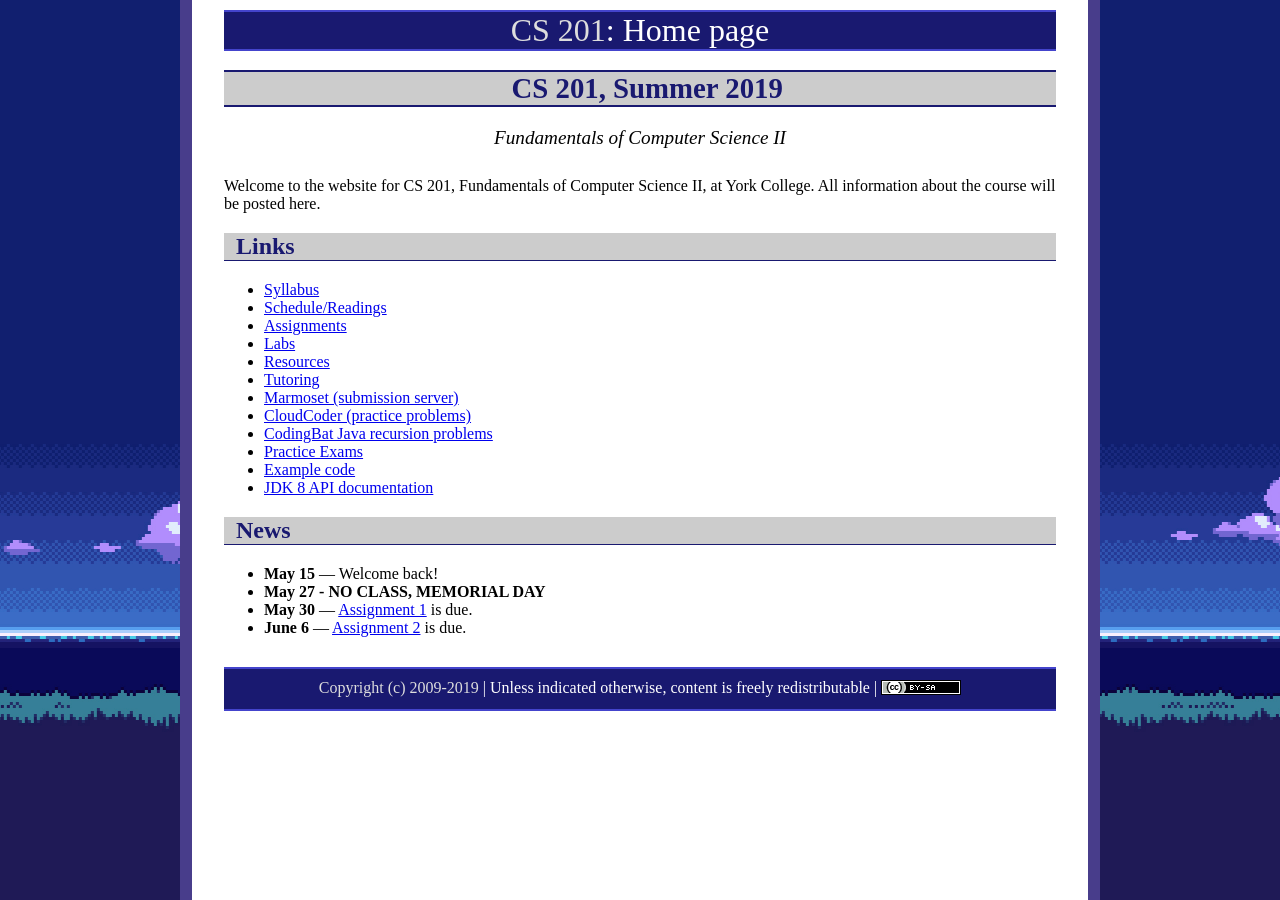
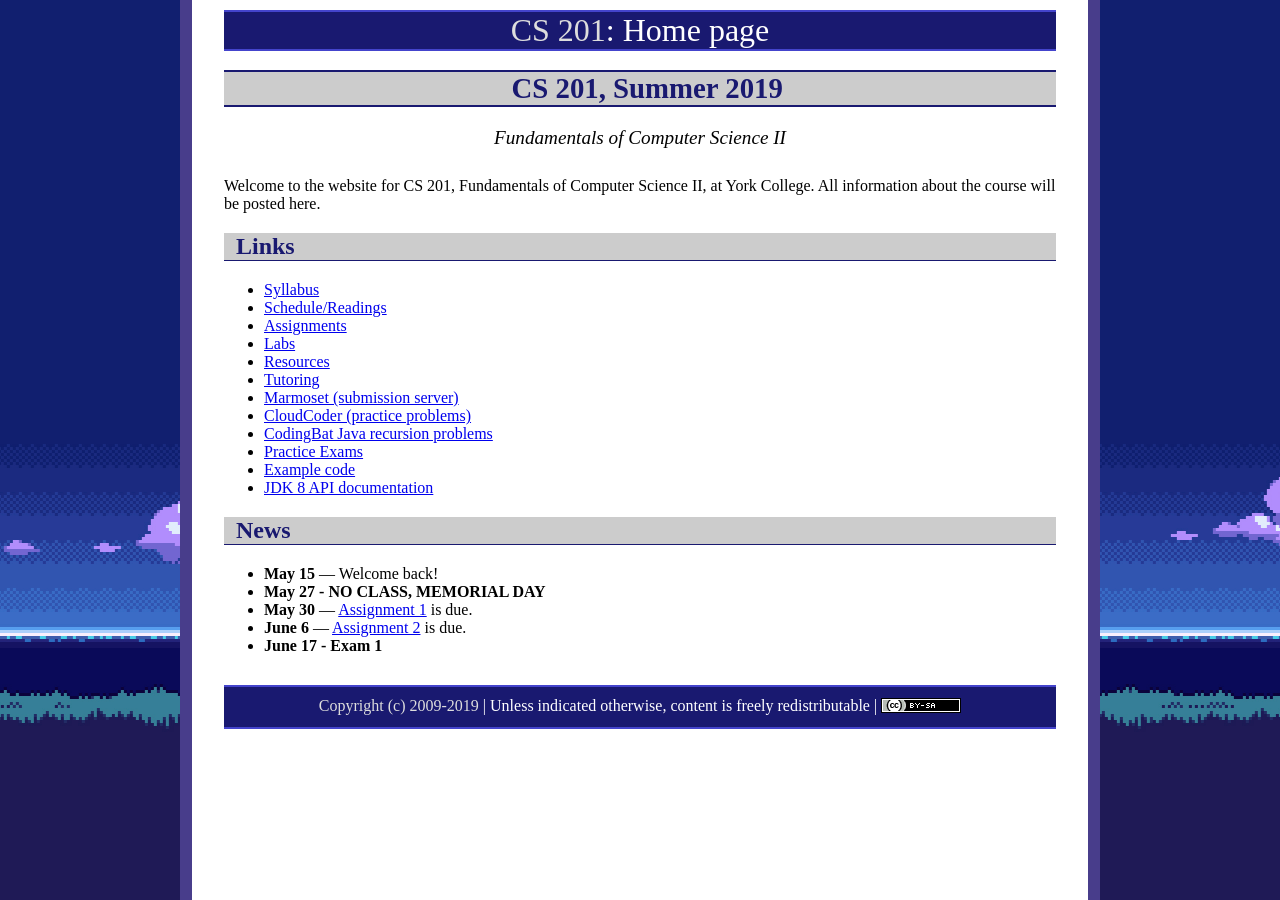
Before and after one commit to ycpcs/cs201-summer2019, a Jekyll site: the page built from index.md, in a window 1280 px wide. Built offline with Jekyll 4.4.1, drawn with Linux system fonts in a browser that asks for light colours.

Commit message:
update schedule
update schedule

```diff
--- a/index.md
+++ b/index.md
@@ -29,7 +29,7 @@ Welcome to the website for CS 201, Fundamentals of Computer Science II, at York
 * **May 27 - NO CLASS, MEMORIAL DAY**
 * **May 30** &mdash; [Assignment 1](assign/assign01.html) is due.
 * **June 6** &mdash; [Assignment 2](assign/assign02.html) is due.
-
+* **June 17 - Exam 1**
 
 
 
--- a/js/AACONFIG-scheduleInfo.js
+++ b/js/AACONFIG-scheduleInfo.js
@@ -25,12 +25,12 @@ courseInfo.classPeriods = [
 		lab: new NumberedLab(9, "Comparable, Sorting")
 	},
 	{
-		topic: new Topic("** Exam 1", "")
-	},
-	{
 		topic: new Topic("Lecture 10: Generic methods and classes", "lectures/lecture10.html"),
 		reading: "4.5&ndash;4.7",
 		lab: new NumberedLab(10, "Using Generic Containers and Algorithms")
+	},
+	{
+		topic: new Topic("** Exam 1", "")
 	},
 	{
 		topic: new Topic("Lecture 11: Generic methods, functors", "lectures/lecture11.html"),
```
